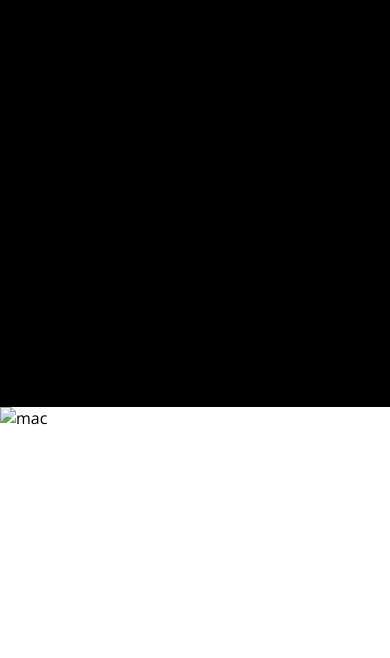
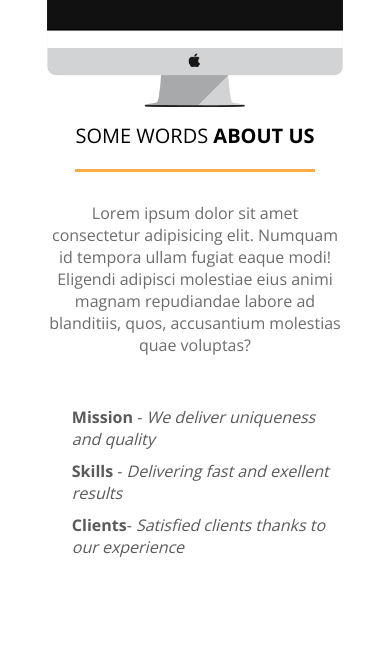
Before and after one commit to LeoVorona/myComand-page, a plain HTML site: page index.html in a window 390 px wide. Shown: the part 501-1159 px from the top of the page. Before the commit the page ends 930 px from the top, so only its background shows below. Drawn offline with nearby package versions, Linux system fonts and the light colour scheme.

Commit message:
add mainAbout, upload images

```diff
--- a/index.html
+++ b/index.html
@@ -26,15 +26,26 @@
     </header>
     <main>
         <div class="mainWelcome">
-            <h1>WELCOME ON <span class="mycompany">MYCOMPANY</span></h1>
-            <p>We are digital agency with years of experience and with extraordinary people</p>
+            <h1>WELCOME ON <span class="mycompany"><b>MYCOMPANY</b></span></h1>
+            <p>We are digital agency with <b>years of experience</b> and with <b>extraordinary people</b></p>
         </div>
         <div class="wrapper">
             <div class="mainAbout">
                 <div class="aboutLeft">
-                    <img src="#" alt="mac">
+                    <img class="mv-100" src="./images/mac.png" alt="mac">
                 </div>
-                <div class="aboutRight"></div>
+                <div class="aboutRight">
+                    <h1>SOME WORDS <b>ABOUT US</b></h1>
+                    <p>Lorem ipsum dolor sit amet consectetur adipisicing elit. Numquam id tempora ullam fugiat eaque modi!
+                        Eligendi adipisci molestiae eius animi magnam repudiandae labore ad blanditiis,
+                        quos, accusantium molestias quae voluptas?
+                    </p>
+                    <ul>
+                        <li><b>Mission</b> - <i>We deliver uniqueness and quality</i></li>
+                        <li><b>Skills </b>- <i>Delivering fast and exellent results</i></li>
+                        <li><b>Clients</b>- <i>Satisfied clients thanks to our experience</i></li>
+                    </ul>
+                </div>
             </div>
         </div>
 
--- a/style.css
+++ b/style.css
@@ -64,9 +64,40 @@ main .mainWelcome h1{
 .mycompany{
     color: #fcac45;
 }
+.wrapper {
+    width: 76%;
+    margin: 0 auto;
+}
+main .mainAbout{
+    display: flex;
+    padding: 100px 0 100px 0;
+}
+.aboutRight{
+    margin-left: 80px;
 
+}
+.aboutRight h1 {
+    display: inline-block;
+    border-bottom: 3px solid #fcac45;
+    padding-bottom: 20px;
+    font-weight: 100;
+}
 
+.aboutRight p {
+    margin: 30px 0 50px 0;
+    color: #6c6c6c;
+}
 
+.aboutRight li {
+    background: url() 0px no-repeat;  /* вырезать маркеры из макета  */
+    padding-left: 25px;
+    margin-top: 10px;
+    color: #5a5a5a;
+}
+
+.mv-100{
+    min-width: 100%;
+}
 
 
 
@@ -80,6 +111,7 @@ main .mainWelcome h1{
     nav{
         margin-left: 25%;
     }
+
 }
 
 @media screen and (max-width: 1165px) {
@@ -91,6 +123,32 @@ main .mainWelcome h1{
 @media screen and (max-width: 1080px) {
     nav{
         margin-left: 10%;
+    }
+    main .mainWelcome{
+        padding: 50px 0 50px 0;
+    }
+    main .mainWelcome p{
+        font-size: 14px;
+    }
+    main .mainWelcome h1{
+        font-size: 25px;
+    }
+    .mv-100{
+        max-width: 100%;
+    }
+    .mainAbout{
+        flex-direction: column;
+    }
+    .aboutRight{
+        text-align: center;
+        margin-left: 0;
+    }
+    .aboutRight li{
+        text-align: left;
+    }
+    .aboutRight h1{
+        margin-top: 10px;
+        font-size: 20px;
     }
 }
 
@@ -134,7 +192,7 @@ main .mainWelcome h1{
     }
 
 }
-@media screen and (min-width: 1920px){
+@media screen and (min-width: 1925px){
     nav {
 
      margin-left: 47%;
```
Also changed, not shown: images/cameraLogo.png (added), images/designLogo.png (added), images/li.png (added), images/mac.png (added), images/mobileLogo.png (added), images/portf1.png (added), images/portf3.png (added), images/potf2.png (added), images/ruporLogo.png (added), images/strokeLogo .png (added).
